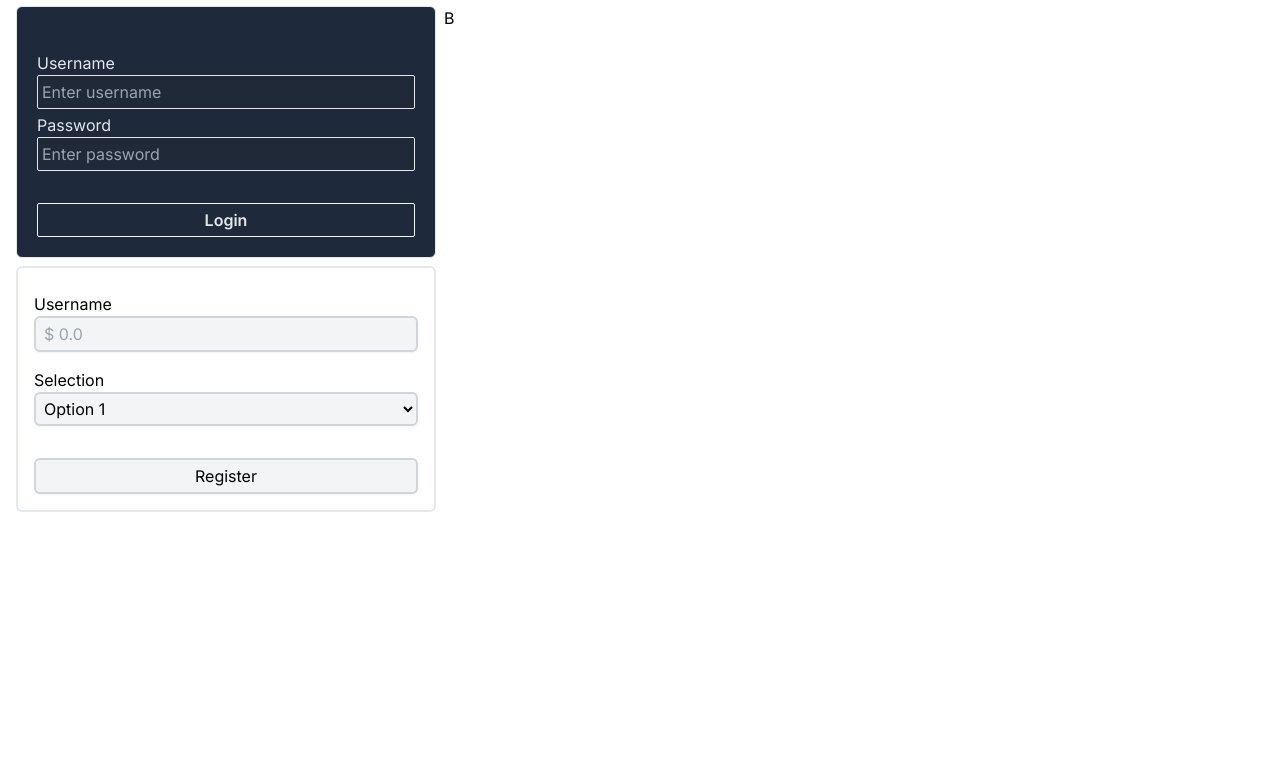
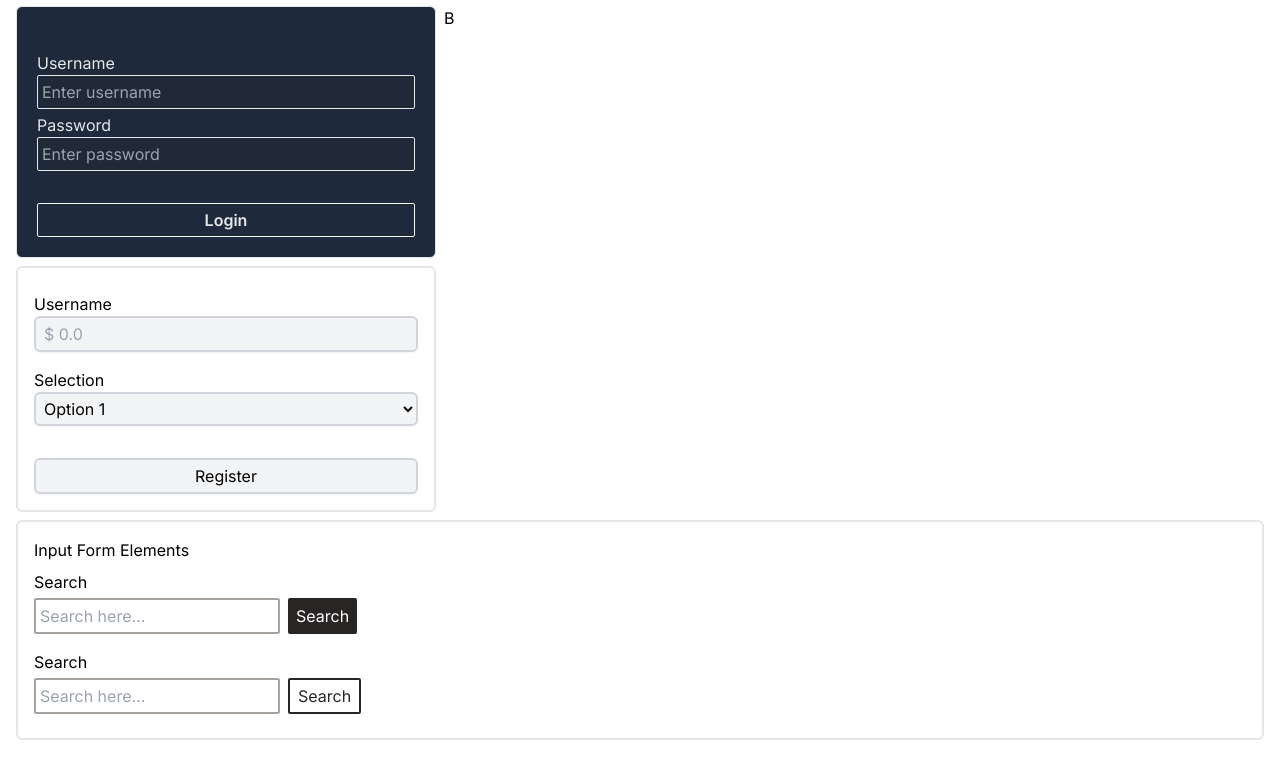
Before and after one commit to heera9331/tailwindcss-com-lib, a Next.js app: page /forms in a window 1280 px wide. Shown: the part 380-1158 px from the top of the page. Before the commit the page ends 940 px from the top, so only its background shows below. Built offline with nearby package versions, Linux system fonts and the light colour scheme.

Commit message:
two form element added

```diff
--- a/app/forms/page.tsx
+++ b/app/forms/page.tsx
@@ -88,6 +88,32 @@ const Page = () => {
                 </div>
             </div>
 
+            <div className="border-2 p-4 m-2 rounded-md">
+                {/* heading */}
+                <h2>Input Form Elements</h2>
+                <div className="flex flex-col gap-1 py-2">
+                    <label htmlFor="userSearch">Search</label>
+                    <div className="flex gap-2">
+                        <input type="text" name="userSearch" placeholder="Search here..."
+                            className="border-2 border-stone-400 p-1 rounded-sm"
+                        />
+                        <button className="bg-stone-800 text-white py-1 px-2 rounded-sm hover:bg-stone-700">
+                            Search
+                        </button>
+                    </div>
+                </div>
+                <div className="flex flex-col gap-1 py-2">
+                    <label htmlFor="userSearch">Search</label>
+                    <div className="flex gap-2">
+                        <input type="text" name="userSearch" placeholder="Search here..."
+                            className="border-2 border-stone-400 p-1 rounded-sm"
+                        />
+                        <button className="border-stone-800 border-2 text-stone-800 py-1 px-2 rounded-sm hover:bg-gray-100">
+                            Search
+                        </button>
+                    </div>
+                </div>
+            </div>
         </div>
     )
 }
```
